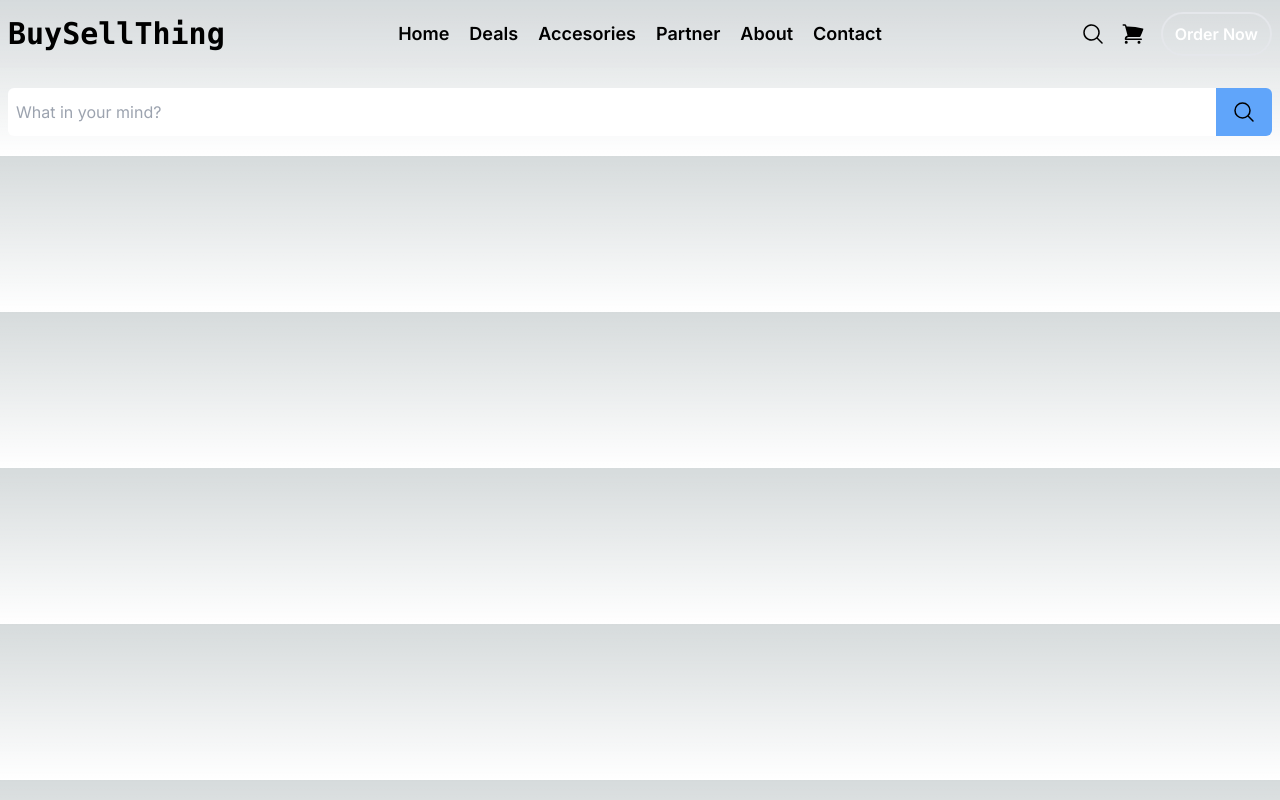
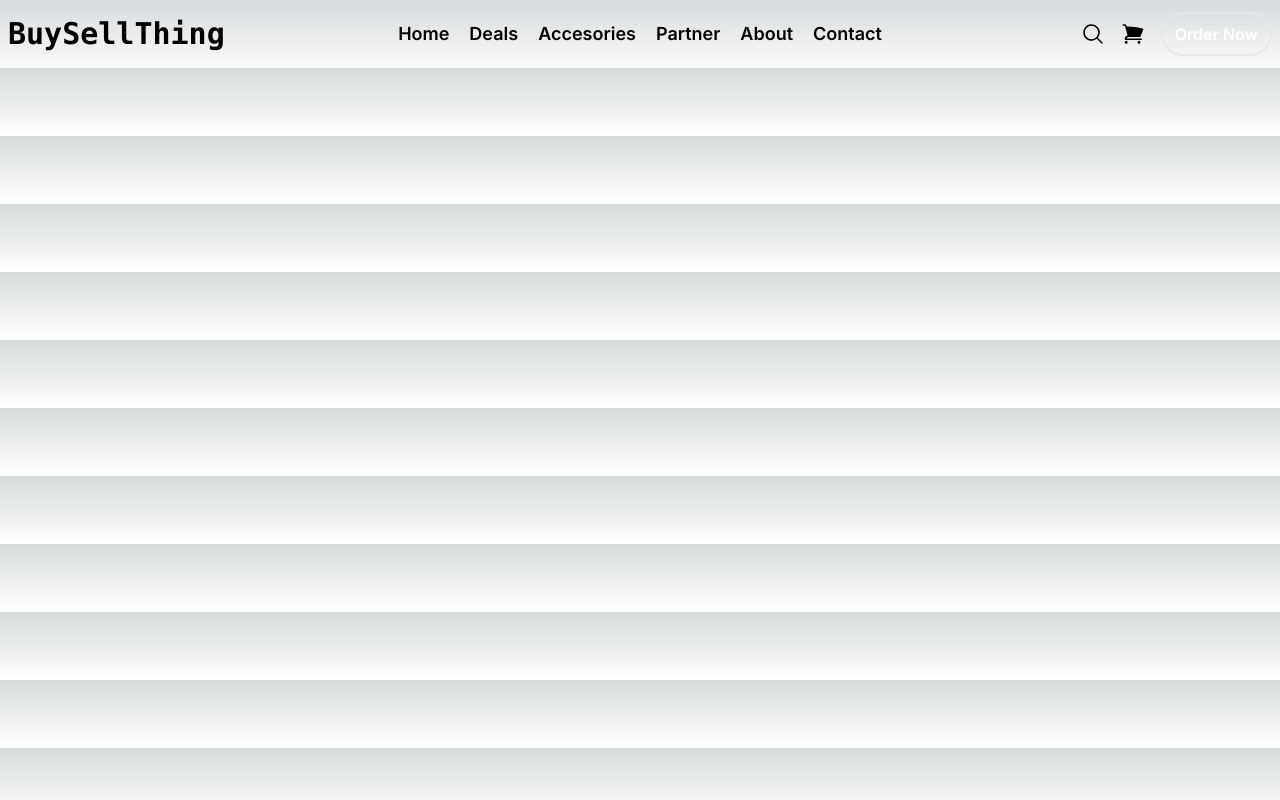
Before and after one commit to Deltalay/buysell_thing, a Next.js app: page / in a window 1280 px wide. Built offline with nearby package versions, Linux system fonts and the light colour scheme.

Commit message:
Just Update the same search nothing new

```diff
--- a/app/components/navbar.tsx
+++ b/app/components/navbar.tsx
@@ -1,25 +1,32 @@
-"use client"
-import {
-  useState
-} from "react"
+"use client";
+import { useState } from "react";
 export default function NavBar() {
   const [openMenu, setOpenMenu] = useState(false);
   const [widthValue, setWidthValue] = useState(0);
-
+  const [openSearchBar, setOpenSearchBar] = useState(false);
+  function openSearch(): void {
+    if (openSearchBar == false) {
+      setOpenSearchBar(true);
+    } else if (openSearchBar == true) {
+      setOpenSearchBar(false);
+    } else {
+      setOpenSearchBar(false);
+    }
+  }
   function handleMenuBar(): void {
     if (openMenu == false) {
       setOpenMenu(true);
-      setWidthValue(250)
+      setWidthValue(250);
     } else if (openMenu == true) {
       setOpenMenu(false);
-      setWidthValue(0)
+      setWidthValue(0);
     } else {
       setOpenMenu(false);
-      setWidthValue(0)
+      setWidthValue(0);
     }
   }
   return (
-    <header className="bg-gray-300/10 py-3">
+    <header className="bg-gray-300/10 py-3 min-h-fit overflow-hidden">
       <nav className="flex items-center justify-between px-2 flex-row">
         <div className="w-full">
           <a
@@ -67,7 +74,7 @@ export default function NavBar() {
               <path d="M2.25 2.25a.75.75 0 0 0 0 1.5h1.386c.17 0 .318.114.362.278l2.558 9.592a3.752 3.752 0 0 0-2.806 3.63c0 .414.336.75.75.75h15.75a.75.75 0 0 0 0-1.5H5.378A2.25 2.25 0 0 1 7.5 15h11.218a.75.75 0 0 0 .674-.421 60.358 60.358 0 0 0 2.96-7.228.75.75 0 0 0-.525-.965A60.864 60.864 0 0 0 5.68 4.509l-.232-.867A1.875 1.875 0 0 0 3.636 2.25H2.25ZM3.75 20.25a1.5 1.5 0 1 1 3 0 1.5 1.5 0 0 1-3 0ZM16.5 20.25a1.5 1.5 0 1 1 3 0 1.5 1.5 0 0 1-3 0Z" />
             </svg>
           </button>
-          <button>
+          <button onClick={openSearch}>
             <svg
               xmlns="http://www.w3.org/2000/svg"
               viewBox="0 0 24 24"
@@ -83,14 +90,51 @@ export default function NavBar() {
           </button>
         </div>
       </nav>
-
-      <div className={`lg:hidden __menu __menu ${openMenu ? "__open_menu" : null}`}  >
+      <div
+        className={`__searchBar  px-2  flex items-center ${
+          openSearchBar ? "__openSearch " : null
+        } `}
+      >
+        <input
+          type="text"
+          placeholder="What in your mind?"
+          className="w-full block p-2 rounded-tl-md rounded-bl-md text-black outline-none "
+        />
+        <button className="rounded-tr-md p-2 text-black border-l border-black transition duration-150 hover:text-white hover:bg-black bg-white rounded-br-md">
+          <svg
+            xmlns="http://www.w3.org/2000/svg"
+            viewBox="0 0 24 24"
+            fill="currentColor"
+            className="w-6 h-6"
+          >
+            <path
+              fillRule="evenodd"
+              d="M10.5 3.75a6.75 6.75 0 1 0 0 13.5 6.75 6.75 0 0 0 0-13.5ZM2.25 10.5a8.25 8.25 0 1 1 14.59 5.28l4.69 4.69a.75.75 0 1 1-1.06 1.06l-4.69-4.69A8.25 8.25 0 0 1 2.25 10.5Z"
+              clipRule="evenodd"
+            />
+          </svg>
+        </button>
+      </div>
+      <div
+        className={`lg:hidden __menu __menu ${openMenu ? "__open_menu" : null}`}
+      >
         <div className="relative ">
-          <button onClick={handleMenuBar} className="absolute top-[30px] right-[30px]">
-            <svg xmlns="http://www.w3.org/2000/svg" viewBox="0 0 24 24" fill="currentColor" className="w-8 h-8">
-              <path fillRule="evenodd" d="M5.47 5.47a.75.75 0 0 1 1.06 0L12 10.94l5.47-5.47a.75.75 0 1 1 1.06 1.06L13.06 12l5.47 5.47a.75.75 0 1 1-1.06 1.06L12 13.06l-5.47 5.47a.75.75 0 0 1-1.06-1.06L10.94 12 5.47 6.53a.75.75 0 0 1 0-1.06Z" clipRule="evenodd" />
+          <button
+            onClick={handleMenuBar}
+            className="absolute top-[30px] right-[30px]"
+          >
+            <svg
+              xmlns="http://www.w3.org/2000/svg"
+              viewBox="0 0 24 24"
+              fill="currentColor"
+              className="w-8 h-8"
+            >
+              <path
+                fillRule="evenodd"
+                d="M5.47 5.47a.75.75 0 0 1 1.06 0L12 10.94l5.47-5.47a.75.75 0 1 1 1.06 1.06L13.06 12l5.47 5.47a.75.75 0 1 1-1.06 1.06L12 13.06l-5.47 5.47a.75.75 0 0 1-1.06-1.06L10.94 12 5.47 6.53a.75.75 0 0 1 0-1.06Z"
+                clipRule="evenodd"
+              />
             </svg>
-
           </button>
         </div>
         <ul className="flex gap-8 font-semibold text-xl flex-col px-2 h-screen items-center justify-center">
--- a/app/components/search.tsx
+++ /dev/null
@@ -1,19 +0,0 @@
-interface searchClassName {
-	className: string
-}
-export default function Search({ className }: searchClassName) {
-	return <div className={className}>
-		<form action="">
-			<div className="w-full flex">
-				<label htmlFor="search-input"></label>
-				<input className="block outline-none text-black w-full px-2 py-3 rounded-tl-md rounded-bl-md" type="text" placeholder="What in your mind?" required name="search-input" />
-				<button className="px-4 py-2 rounded-tr-md rounded-br-md bg-blue-400" type="submit">
-					<svg xmlns="http://www.w3.org/2000/svg" fill="none" viewBox="0 0 24 24" strokeWidth={1.5} stroke="currentColor" className="w-6 h-6">
-						<path strokeLinecap="round" strokeLinejoin="round" d="m21 21-5.197-5.197m0 0A7.5 7.5 0 1 0 5.196 5.196a7.5 7.5 0 0 0 10.607 10.607Z" />
-					</svg>
-
-				</button>
-			</div>
-		</form>
-	</div>
-}
--- a/app/globals.css
+++ b/app/globals.css
@@ -31,6 +31,17 @@ body {
     text-wrap: balance;
   }
 }
+.__searchBar {
+  width: 100%;
+  max-height: 0;
+  overflow:hidden;
+  transition: all .4s ease-in-out;
+
+}
+.__openSearch{
+  max-height: 500px;
+  margin-top: 1.6rem;
+}
 .__menu{
   width: 0px;
   transition: width 0.2s ease-in ;
--- a/app/page.tsx
+++ b/app/page.tsx
@@ -1,10 +1,10 @@
 import NavBar from "./components/navbar";
-import Search from "./components/search"
+
 export default function Home() {
   return <>
   <NavBar/>
   <section className="">
-    <Search className="my-5 px-2" />
+
   </section>
   </>
 }
--- a/package.json
+++ b/package.json
@@ -3,7 +3,7 @@
   "version": "0.1.0",
   "private": true,
   "scripts": {
-    "dev": "next dev",
+    "dev": "next dev --turbo",
     "build": "next build",
     "start": "next start",
     "lint": "next lint"
```
